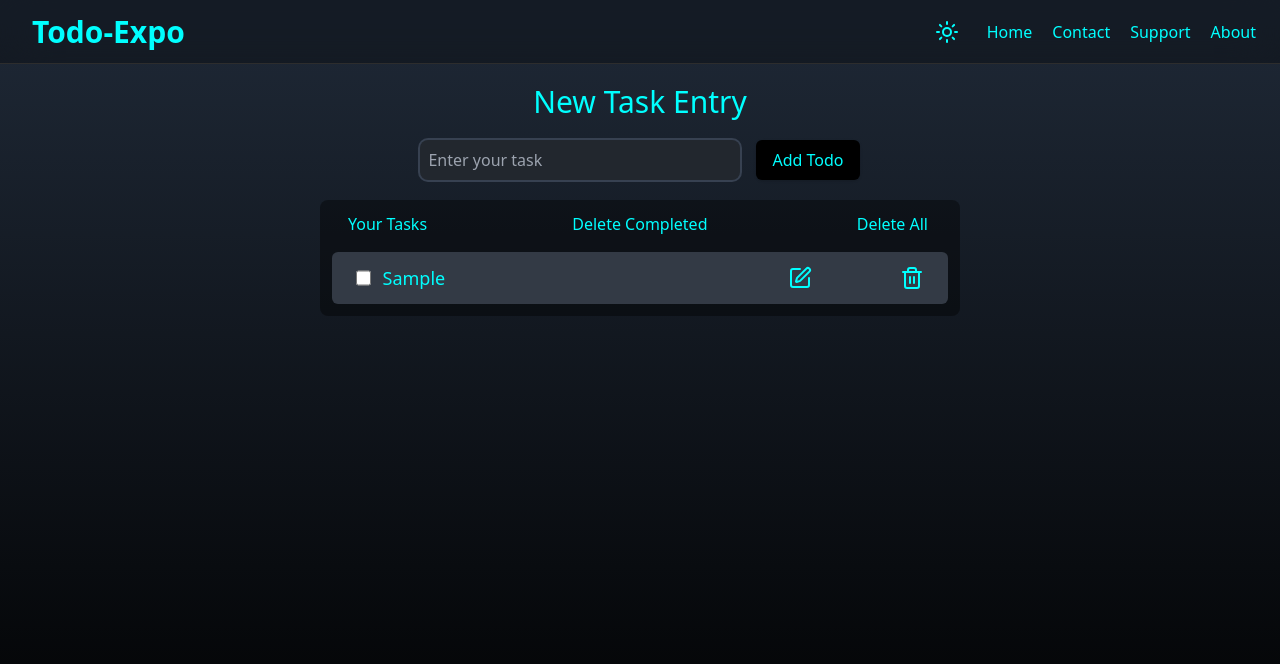
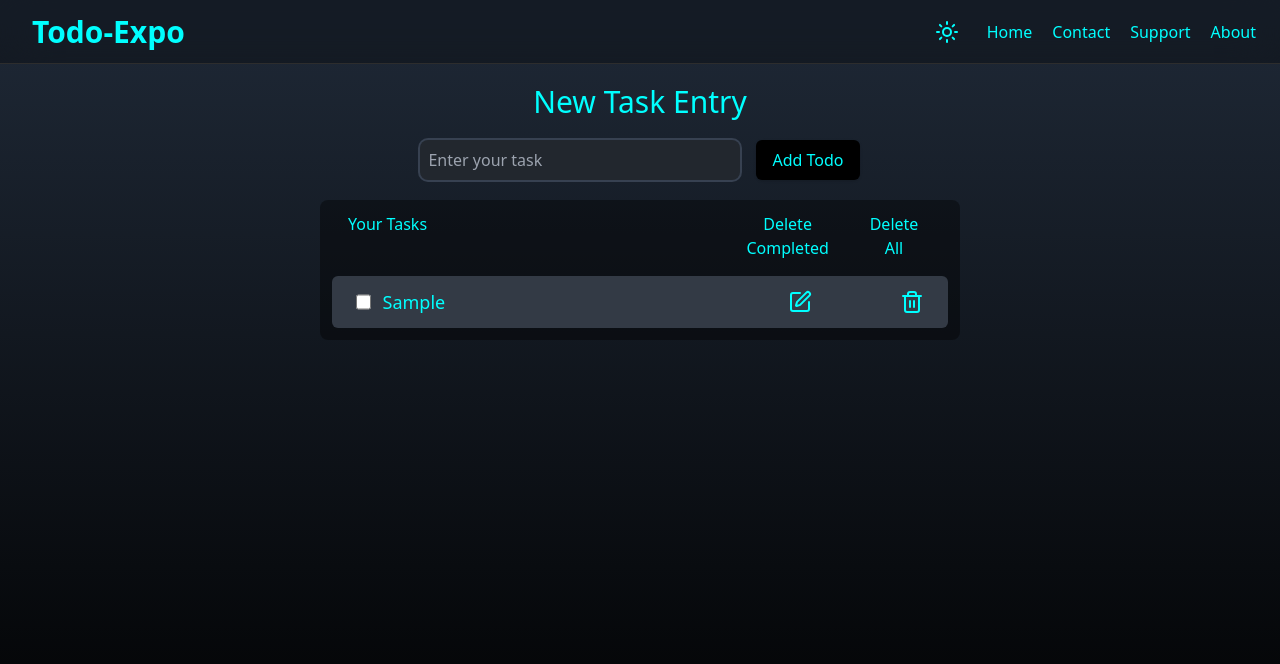
Before and after one commit to bolanpartik/task-expo, a React (Vite) app: page / in a window 1280 px wide. Both pictures are taken after typing "Sample" into the empty fields and a click on the button "Add Todo". Shown: the top 664 px of the page. Built offline with nearby package versions, Linux system fonts and the light colour scheme.

Commit message:
styles for delete completed todo button

```diff
--- a/src/components/TodoCard.jsx
+++ b/src/components/TodoCard.jsx
@@ -17,8 +17,9 @@ export default function TodoCard({ allTodos, setAllTodos, todoRef }) {
         <div className="flex flex-col justify-center w-1/2 p-3 items-center mt-5 bg-black/40 gap-4 rounded-lg">
             {allTodos.length > 0 ?
                 <div className="flex justify-between w-full px-4">
-                    <p>Your Tasks </p>
+                    <p className="w-2/3">Your Tasks </p>
                     <button
+                        className="outline-none border-none hover:bg-customGray rounded-sm px-1"
                         onClick={handleCompleted}>Delete Completed
                     </button>
                     <button
```
